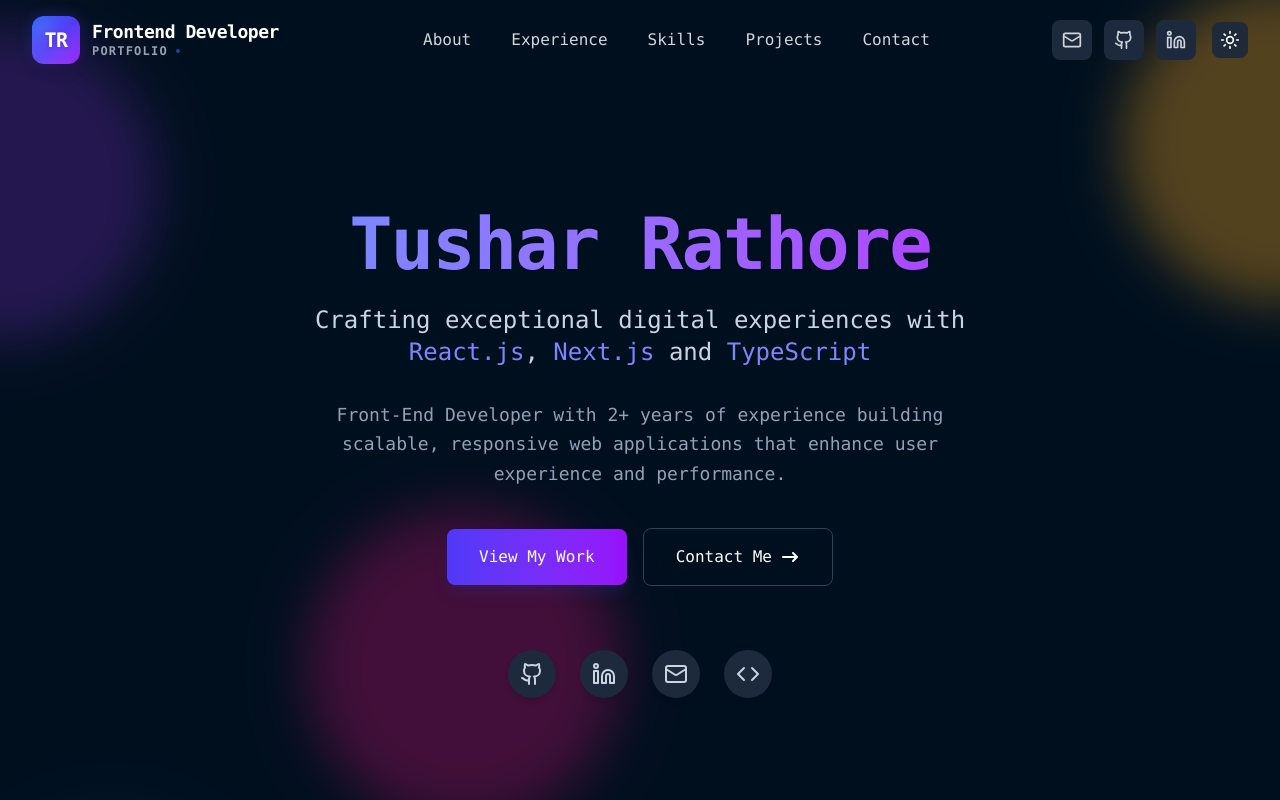
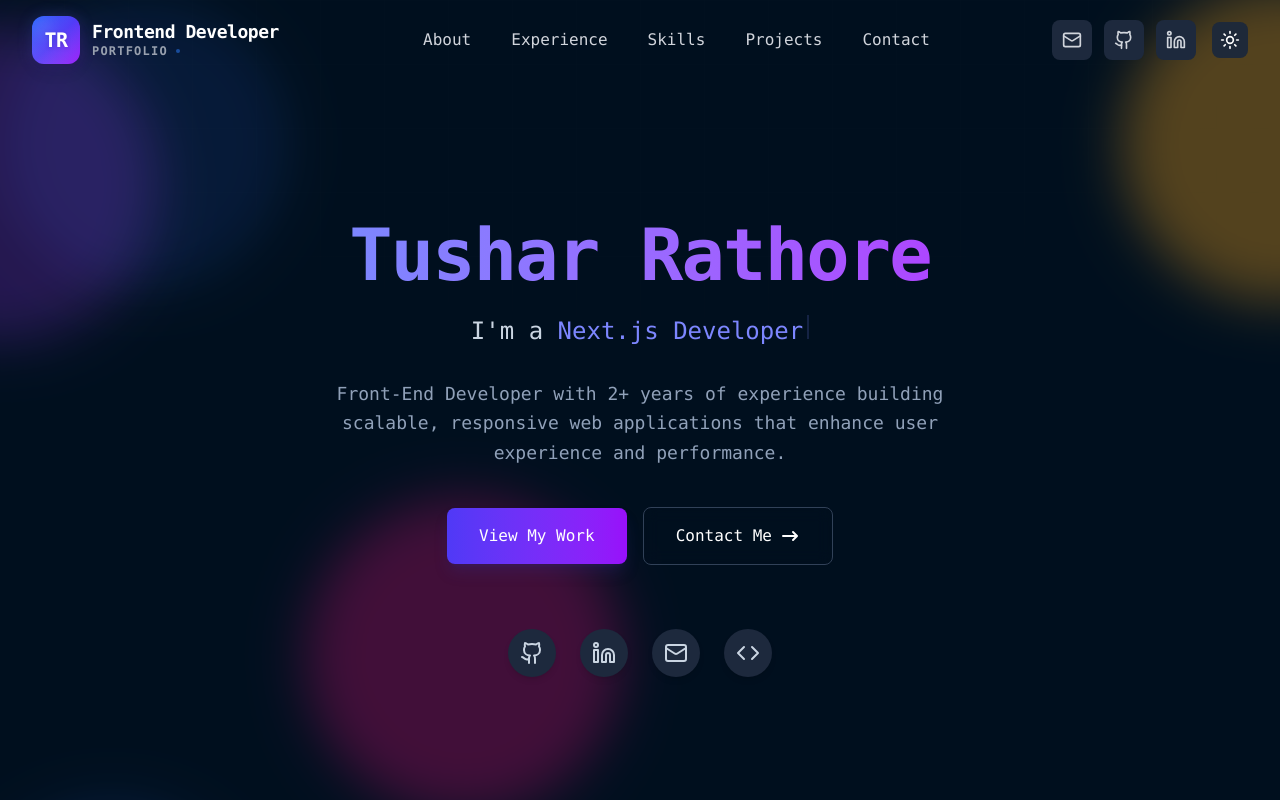
Before and after one commit to tushh-codes/portfolio, a Next.js app: page / in a window 1280 px wide. Shown: the top 800 px of the page. Built offline with nearby package versions, Linux system fonts and the light colour scheme.

Commit message:
Add typing animation to Hero section and enhance Skills section with motion effects

```diff
--- a/src/app/ThemeToggle.tsx
+++ b/src/app/ThemeToggle.tsx
@@ -16,7 +16,7 @@
   return (
     <button
       onClick={() => setTheme(theme === 'dark' ? 'light' : 'dark')}
-      className="rounded-lg p-2 md:bg-gray-200 md:dark:bg-gray-800 text-black dark:text-white hover:opacity-80 transition"
+      className="rounded-lg p-2 md:bg-gray-200 md:dark:bg-gray-800 text-black dark:text-white hover:opacity-80 transition cursor-pointer"
     >
       {theme === 'dark' ? <Sun size={20} /> : <Moon size={20} />}
     </button>
--- a/src/sections/Hero.tsx
+++ b/src/sections/Hero.tsx
@@ -4,6 +4,70 @@
 import Link from "next/link";
 import { useEffect, useState } from "react";
 import { Github, Linkedin, Mail, Code } from "lucide-react";
+
+// Typing Animation Component
+const TypingAnimation = () => {
+  const texts = [
+    // "Full-Stack Developer",
+    "React.js Developer",
+    "Next.js Developer",
+    // "TypeScript Developer",
+    "Frontend Developer",
+    "Software Engineer",
+  ];
+
+  const [displayText, setDisplayText] = useState("");
+  const [textIndex, setTextIndex] = useState(0);
+  const [charIndex, setCharIndex] = useState(0);
+  const [isDeleting, setIsDeleting] = useState(false);
+  const [isWaiting, setIsWaiting] = useState(false);
+
+  useEffect(() => {
+    const currentText = texts[textIndex];
+
+    if (isWaiting) {
+      const waitTimer = setTimeout(() => {
+        setIsWaiting(false);
+        setIsDeleting(true);
+      }, 2000); // Wait 2 seconds before deleting
+      return () => clearTimeout(waitTimer);
+    }
+
+    if (!isDeleting && charIndex < currentText.length) {
+      // Typing
+      const typingTimer = setTimeout(() => {
+        setDisplayText(currentText.slice(0, charIndex + 1));
+        setCharIndex(charIndex + 1);
+      }, 100);
+      return () => clearTimeout(typingTimer);
+    } else if (!isDeleting && charIndex === currentText.length) {
+      // Finished typing, wait before deleting
+      setIsWaiting(true);
+    } else if (isDeleting && charIndex > 0) {
+      // Deleting
+      const deletingTimer = setTimeout(() => {
+        setDisplayText(currentText.slice(0, charIndex - 1));
+        setCharIndex(charIndex - 1);
+      }, 50);
+      return () => clearTimeout(deletingTimer);
+    } else if (isDeleting && charIndex === 0) {
+      // Finished deleting, move to next text
+      setIsDeleting(false);
+      setTextIndex((textIndex + 1) % texts.length);
+    }
+  }, [charIndex, isDeleting, isWaiting, textIndex, texts]);
+
+  return (
+    <span className='relative'>
+      {displayText}
+      <motion.span
+        className='inline-block w-0.5 h-6 bg-indigo-600 dark:bg-indigo-400 ml-1'
+        animate={{ opacity: [1, 0] }}
+        transition={{ duration: 0.8, repeat: Infinity, repeatType: "reverse" }}
+      />
+    </span>
+  );
+};
 
 function Hero() {
   const [mounted, setMounted] = useState(false);
@@ -102,24 +166,16 @@
           </span>
         </motion.h1>
 
-        {/* Role */}
-        <motion.p
+        {/* Role with Typing Animation */}
+        <motion.div
           variants={itemVariants}
           className='text-xl md:text-2xl text-slate-600 dark:text-slate-300 font-light mb-8 max-w-2xl mx-auto'
         >
-          Crafting exceptional digital experiences with{" "}
+          <span>I'm a </span>
           <span className='font-medium text-indigo-600 dark:text-indigo-400'>
-            React.js
+            <TypingAnimation />
           </span>
-          ,{" "}
-          <span className='font-medium text-indigo-600 dark:text-indigo-400'>
-            Next.js
-          </span>{" "}
-          and{" "}
-          <span className='font-medium text-indigo-600 dark:text-indigo-400'>
-            TypeScript
-          </span>
-        </motion.p>
+        </motion.div>
 
         {/* Description */}
         <motion.p
--- a/src/sections/Projects.tsx
+++ b/src/sections/Projects.tsx
@@ -48,20 +48,7 @@
               >
                 <div className='absolute inset-0 bg-black/20' />
                 <div className='absolute top-5 left-5 text-white'>
-                  <svg
-                    className='w-8 h-8'
-                    fill='none'
-                    stroke='currentColor'
-                    viewBox='0 0 24 24'
-                    xmlns='http://www.w3.org/2000/svg'
-                  >
-                    <path
-                      strokeLinecap='round'
-                      strokeLinejoin='round'
-                      strokeWidth='2'
-                      d='M10 20l4-16m4 4l4 4-4 4M6 16l-4-4 4-4'
-                    ></path>
-                  </svg>
+                  <project.icon className='w-8 h-8' />
                 </div>
                 <div className='absolute top-5 right-5 flex space-x-3'>
                   {project.gitLink && (
--- a/src/sections/Skills.tsx
+++ b/src/sections/Skills.tsx
@@ -4,6 +4,7 @@
 import { allSkills, skillTabs } from "@/data/skills";
 import Image from "next/image";
 import { useState } from "react";
+import { motion } from 'framer-motion';
 
 function Skills() {
   const [activeTab, setActiveTab] = useState("All");
@@ -14,16 +15,38 @@
       : allSkills.filter((skill) => skill.category === activeTab);
 
   return (
-    <section id="skills" className="py-16 px-4 sm:px-6 lg:px-8 max-w-6xl mx-auto">
-      <SectionTitle title="Skills" id="skills" />
+    <section
+      id='skills'
+      className='py-16 px-4 sm:px-6 lg:px-8 max-w-6xl mx-auto'
+    >
+      {/* Background elements */}
+      <div className='absolute top-0 left-0 w-72 h-72 bg-blue-300 dark:bg-blue-900 rounded-full mix-blend-multiply dark:mix-blend-screen opacity-20 filter blur-xl animate-blob' />
+      <div className='absolute bottom-0 right-0 w-72 h-72 bg-yellow-300 dark:bg-yellow-900 rounded-full mix-blend-multiply dark:mix-blend-screen opacity-20 filter blur-xl animate-blob animation-delay-2000' />
 
+      <motion.div
+        initial={{ opacity: 0, y: 20 }}
+        whileInView={{ opacity: 1, y: 0 }}
+        viewport={{ once: true }}
+        transition={{ duration: 0.5 }}
+        className='text-center mb-16'
+      >
+        <h2 className='text-4xl font-bold mb-4'>
+          <span className='bg-gradient-to-r from-indigo-500 to-purple-600 bg-clip-text text-transparent'>
+            Skills
+          </span>
+        </h2>
+        <div className='w-20 h-1 bg-indigo-600 mx-auto mb-6'></div>
+        <p className='text-slate-600 dark:text-slate-300 max-w-2xl mx-auto leading-relaxed'>
+          Technologies and tools I use to bring ideas to life.
+        </p>
+      </motion.div>
       {/* Tabs */}
-      <div className="flex flex-wrap gap-3 mt-8 justify-center sm:justify-start">
+      <div className='flex flex-wrap gap-3 mt-8 justify-center sm:justify-start'>
         {skillTabs.map((tab) => (
           <button
             key={tab}
             onClick={() => setActiveTab(tab)}
-            className={`px-4 py-2 text-sm rounded-full border font-medium transition-all duration-200
+            className={`px-4 py-2 text-sm rounded-full border font-medium transition-all duration-200 cursor-pointer
               ${
                 activeTab === tab
                   ? "bg-indigo-600 text-white border-indigo-600"
@@ -36,20 +59,20 @@
       </div>
 
       {/* Skills Grid */}
-      <div className="grid grid-cols-2 sm:grid-cols-3 md:grid-cols-4 lg:grid-cols-5 gap-6 mt-10">
+      <div className='grid grid-cols-2 sm:grid-cols-3 md:grid-cols-4 lg:grid-cols-5 gap-6 mt-10'>
         {filteredSkills.map((skill, index) => (
           <div
             key={index}
-            className="flex flex-col items-center justify-center gap-3 p-4 rounded-xl border bg-white/50 dark:bg-slate-900 border-gray-200 dark:border-slate-700 hover:border-indigo-500 transition-all shadow-sm"
+            className='flex flex-col items-center justify-center gap-3 p-4 rounded-xl border bg-white/50 dark:bg-slate-900 border-gray-200 dark:border-slate-700 hover:border-indigo-500 transition-all shadow-sm'
           >
             <Image
               src={skill.img}
               alt={skill.name}
               width={40}
               height={40}
-              className="object-contain w-10 h-10"
+              className='object-contain w-10 h-10'
             />
-            <span className="text-sm text-center font-medium text-gray-800 dark:text-gray-300">
+            <span className='text-sm text-center font-medium text-gray-800 dark:text-gray-300'>
               {skill.name}
             </span>
           </div>
```
